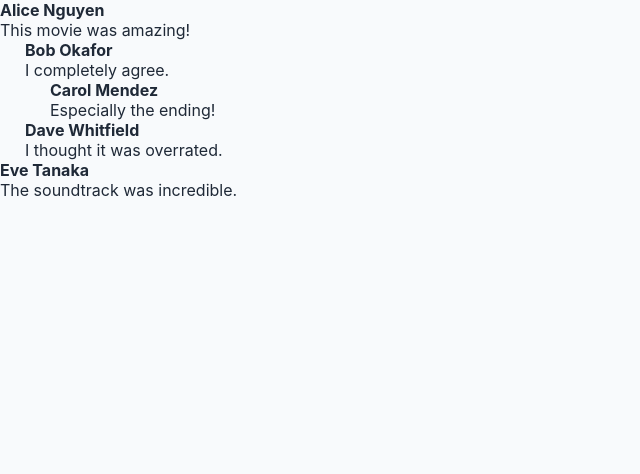
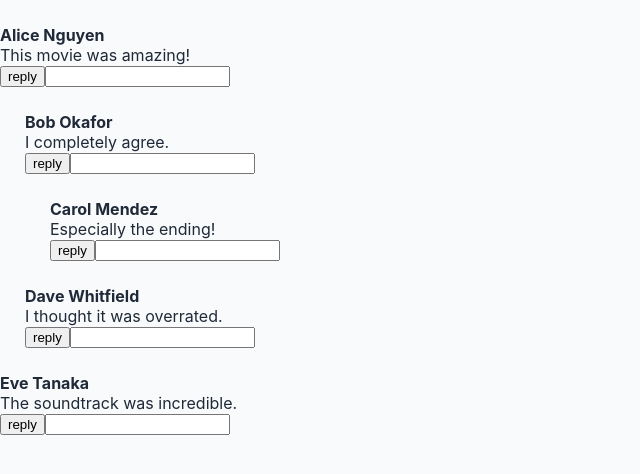
Before and after one commit to pugweather/js-internals-and-other-stuff, a React (Vite) app in the folder react-playground/: page / in a window 1280 px wide. Shown: the top 474 px of the page, without its empty margins (0-640 px from the left). Built offline with nearby package versions, Linux system fonts and the light colour scheme.

Commit message:
-collapsing & replying

```diff
--- a/react-playground/src/app.css
+++ b/react-playground/src/app.css
@@ -48,3 +48,7 @@ body {
 .error-text {
   color: red;
 }
+
+.hidden {
+  display: none;
+}
--- a/react-playground/src/questions/nested-comments/CommentsSection.jsx
+++ b/react-playground/src/questions/nested-comments/CommentsSection.jsx
@@ -7,22 +7,65 @@ export function CommentsSection() {
 
     const [comments, setComments] = useState(data)
 
+    function addReply(text, comment) {
+
+        const newComment = {
+            id: crypto.randomUUID(),
+            author: "User",
+            text: text,
+            replies: []
+        }
+
+        console.log(text, comment)
+
+        // Ignore empty replies
+        if (!text.trim()) return
+
+        function insertNode(nodes, nodeId, text) {
+            return nodes.map(currCmt => {
+                currCmt.id === nodeId ?
+                {...currCmt, replies: [...currCmt.replies, newComment]}
+                : {...currCmt, replies: currCmt.replies.map(c => insertNode(nodes, c.id, text))}
+            })
+        }
+
+        setComments(prev => {
+            return prev.map(currCmt =>
+                currCmt.id === comment.id ?
+                insertNode(comments, comment.id, text) :
+                currCmt.replies.map(c => insertNode(comments, comment.id, text)))
+        })
+    }
+
     return (
         <div>
-            {comments.map(cmt => <CommentRow key={cmt.id} depth={0} comment={cmt}/>)}
+            {comments.map(cmt => <CommentRow key={cmt.id} depth={0} comment={cmt} onReply={addReply}/>)}
         </div>
     )
 
 }
 
-function CommentRow({ depth, comment }) {
+function CommentRow({ depth, comment, onReply }) {
+
+    const [hidden, setHidden] = useState(false)
+    const [showReply, setShowReply] = useState(false)
+    const [replyText, setReplyText] = useState('')
+
     return (
         <>
-            <div style={{marginLeft: `${INDENT_SPACING * depth}px`}}>
-                <div style={{fontWeight: "bold"}}>{comment.author}</div>
-                <div>{comment.text}</div>
+            <div
+                style={{margin: `25px 0 25px ${INDENT_SPACING * depth}px`}}
+            >
+                <div style={{cursor: "pointer"}} onClick={() => setHidden(prev => !prev)} >
+                    <div style={{fontWeight: "bold"}}>{comment.author}</div>
+                    <div>{comment.text}</div>
+                </div>
+                <div>
+                    <button onClick={() => onReply(replyText, comment)}>reply</button>
+                    <input type="text" value={replyText} onChange={(e) => setReplyText(e.target.value)}/>
+                </div>
             </div>
-            {comment.replies ? comment.replies.map(cmt => <CommentRow key={cmt.id} depth={depth + 1} comment={cmt}/>) : []}
+            {!hidden && comment.replies ? comment.replies.map(cmt => <CommentRow key={cmt.id} depth={depth + 1} comment={cmt}/>) : []}
         </>
     )
 }
```
